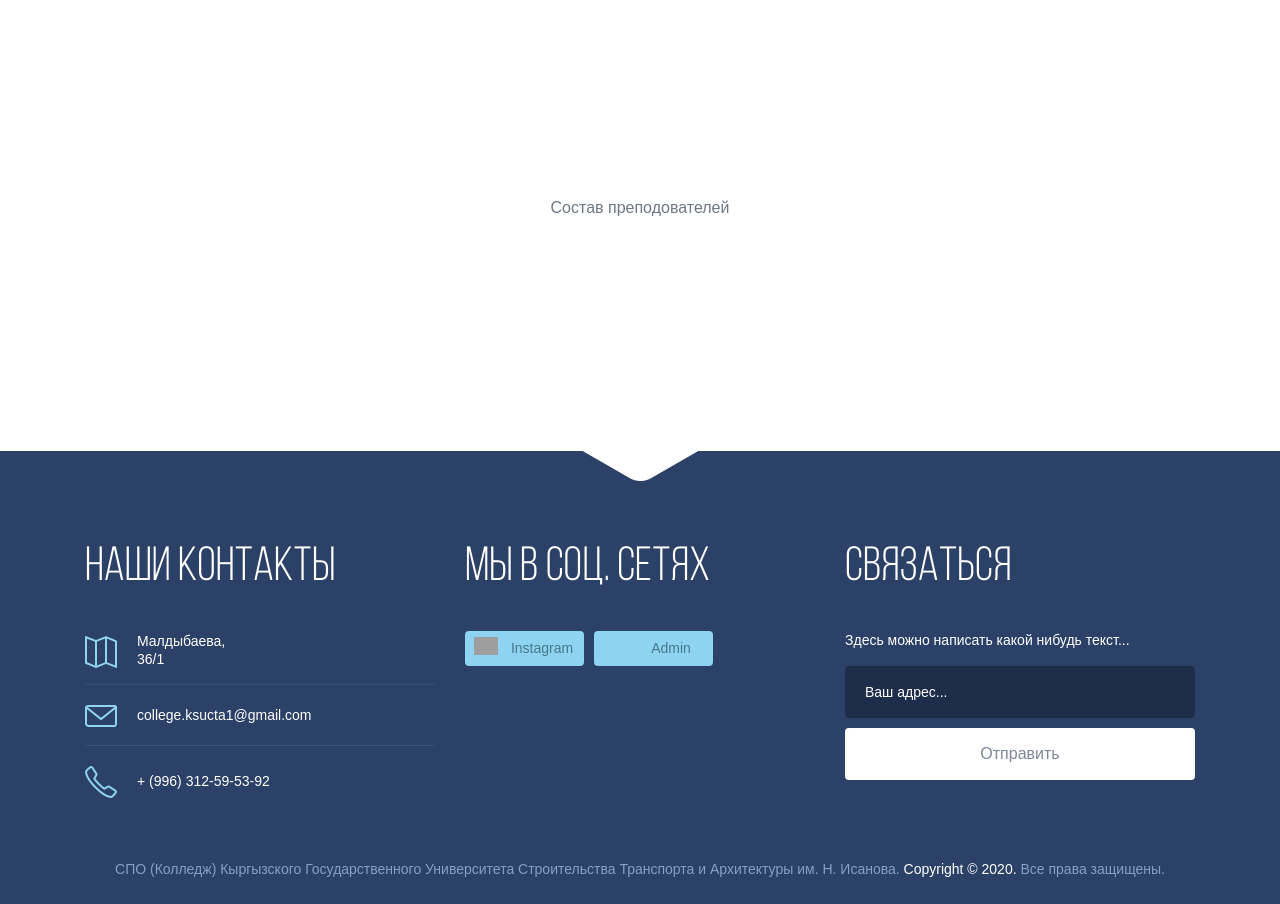
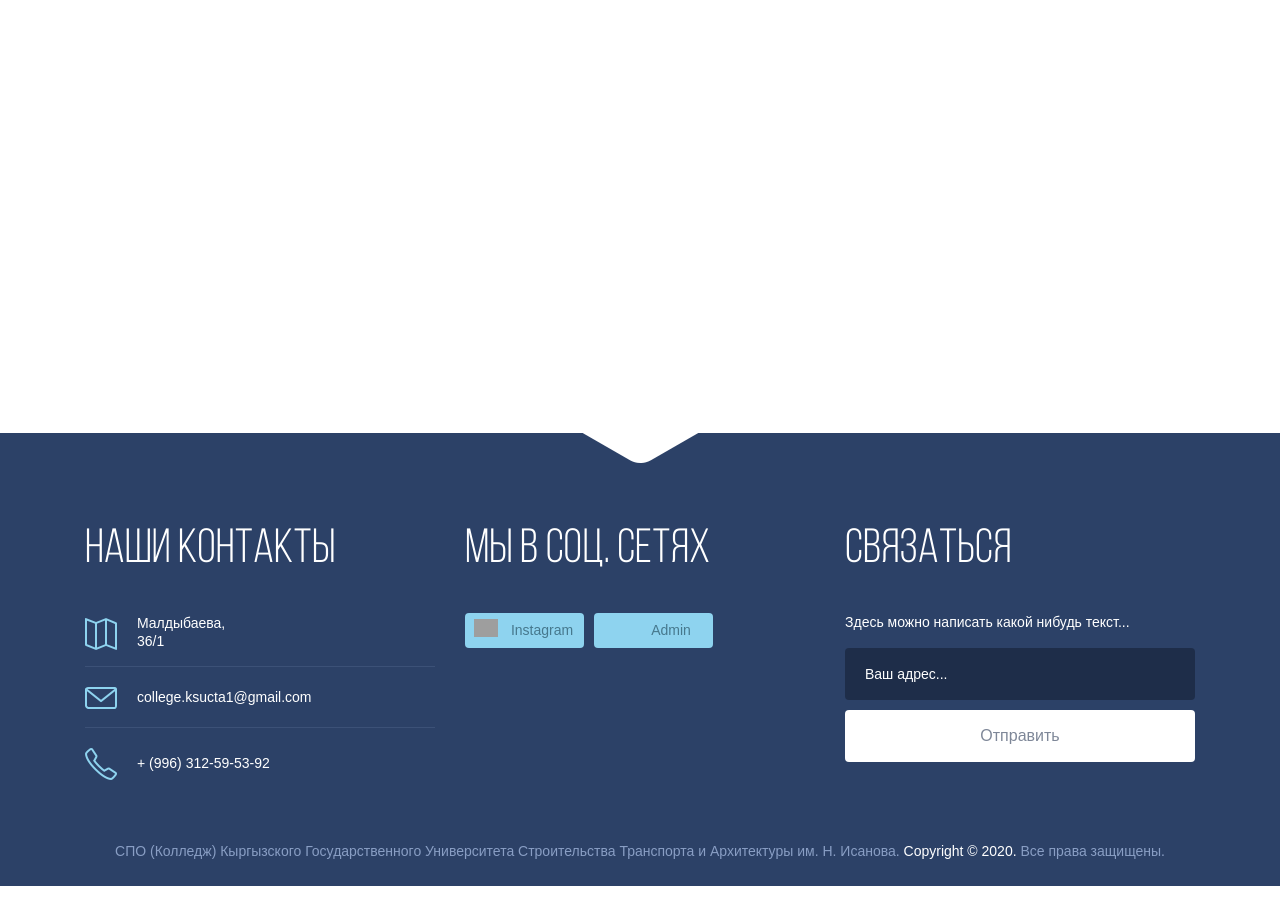
Before and after one commit to ulookbek/kgusta-college-django, a Django app: template templates/departments/departments_detail.html in a window 1280 px wide. Shown: the part 215-1119 px from the top of the page. Run offline with Django 3.2, Linux system fonts and the light colour scheme; the template is opened without the code that fills it, so the values that code supplies are empty; some libraries are stand-ins or nearby versions; grey boxes are pictures that could not be loaded.

Commit message:
qweqweqwewqe

```diff
--- a/templates/departments/departments_detail.html
+++ b/templates/departments/departments_detail.html
@@ -18,9 +18,6 @@
                                 </p>
                                 <br>
                                 <br>
-                                <p class="text-center">Состав преподователей</p>
-
-
                             </div>
 
                         </div>
```
Also changed, not shown: static/images/teachers/Sagynbek_kyzy.jpeg (added), static/images/teachers/Toichubaeva.jpeg (added).
